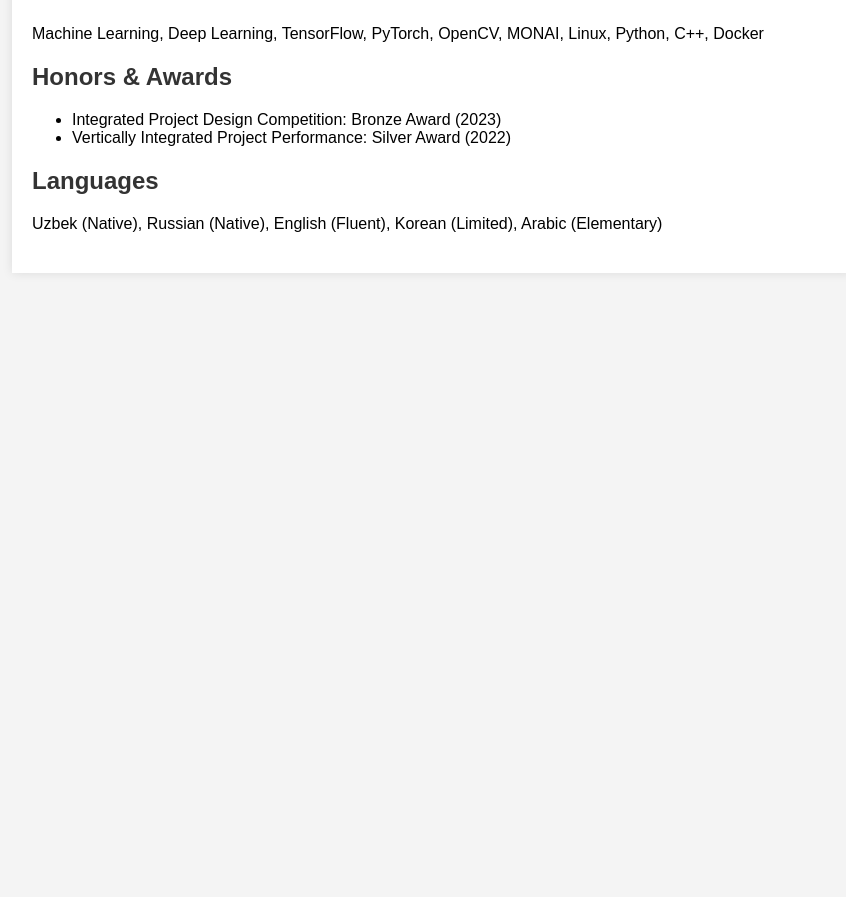
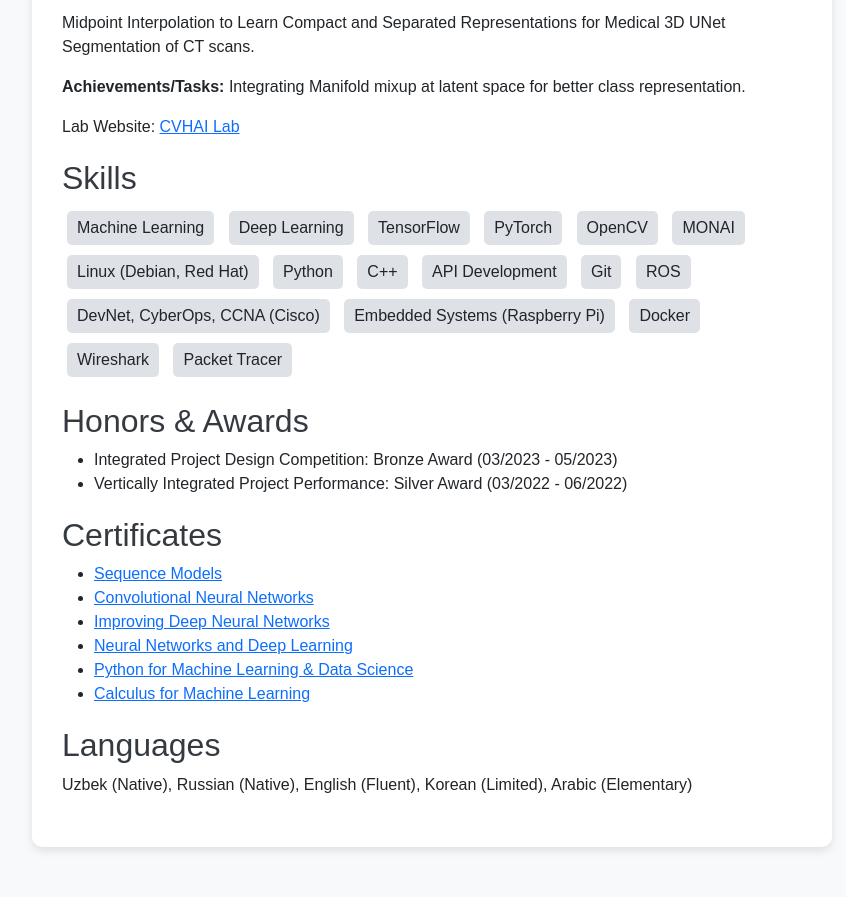
Before and after one commit to ImAli0/ImAli0.github.io, a plain HTML site: page index.html in a window 1280 px wide. Shown: the part 680-1577 px from the top of the page, without its empty margins (208-1054 px from the left). Before the commit the page ends 973 px from the top, so only its background shows below. Drawn offline with nearby package versions, Linux system fonts and the light colour scheme.

Commit message:
Update index.html

```diff
--- a/index.html
+++ b/index.html
@@ -4,41 +4,47 @@
     <meta charset="UTF-8">
     <meta name="viewport" content="width=device-width, initial-scale=1.0">
     <title>Akbarali Vakhitov - Resume</title>
+    <link href="https://cdn.jsdelivr.net/npm/bootstrap@5.3.0/dist/css/bootstrap.min.css" rel="stylesheet">
     <style>
         body {
+            background-color: #f8f9fa;
             font-family: Arial, sans-serif;
-            margin: 0;
-            padding: 20px;
-            background-color: #f4f4f4;
         }
         .container {
             max-width: 800px;
-            margin: auto;
-            background: #fff;
-            padding: 20px;
-            box-shadow: 0 0 10px rgba(0, 0, 0, 0.1);
+            margin: 50px auto;
+            background: white;
+            padding: 30px;
+            border-radius: 10px;
+            box-shadow: 0 4px 8px rgba(0, 0, 0, 0.1);
         }
         h1, h2 {
-            color: #333;
+            color: #343a40;
         }
         .section {
             margin-bottom: 20px;
         }
         .links a {
-            display: block;
-            color: #0073e6;
+            color: #007bff;
             text-decoration: none;
-            margin-bottom: 5px;
+        }
+        .links a:hover {
+            text-decoration: underline;
+        }
+        .skill-box {
+            background: #dee2e6;
+            padding: 5px 10px;
+            border-radius: 5px;
+            display: inline-block;
+            margin: 5px;
         }
     </style>
 </head>
 <body>
     <div class="container">
-        <h1>Akbarali Vakhitov</h1>
-        <p>Email: <a href="mailto:vahidovakbarali@gmail.com">vahidovakbarali@gmail.com</a></p>
-        <p>Location: Incheon, South Korea</p>
-        <p>LinkedIn: <a href="https://linkedin.com/in/vakhitovakbarali">linkedin.com/in/vakhitovakbarali</a></p>
-        <p>GitHub: <a href="https://github.com/ImAli0">github.com/ImAli0</a></p>
+        <h1 class="text-center">Akbarali Vakhitov</h1>
+        <p class="text-center"><a href="mailto:vahidovakbarali@gmail.com">vahidovakbarali@gmail.com</a> | Incheon, South Korea</p>
+        <p class="text-center"><a href="https://linkedin.com/in/vakhitovakbarali">LinkedIn</a> | <a href="https://github.com/ImAli0">GitHub</a></p>
 
         <div class="section">
             <h2>Education</h2>
@@ -49,29 +55,59 @@
         <div class="section">
             <h2>Projects</h2>
             <ul>
-                <li><a href="https://github.com/ImAli0/DeepLearning_projects/tree/main">Multi-Class Classification of Chest Diseases</a></li>
-                <li><a href="https://github.com/ImAli0/DeepLearning_projects/tree/main/Object_Detection_Finetuning_using_Mask_R-CNN">Object Detection Finetuning using Mask R-CNN</a></li>
-                <li><a href="https://github.com/ImAli0/DeepLearning_projects/tree/main/LSTM%20based%20SPAM%20Detector">Spam Detection with LSTM</a></li>
-                <li><a href="https://github.com/ImAli0/DeepLearning_projects/tree/main/NN_from_scratch">Neural Network from Scratch in TensorFlow</a></li>
+                <li><strong>Multi-Class Classification of Chest Diseases:</strong> A deep learning-based classification system for detecting COVID-19, Bacterial Pneumonia, and Normal cases using ResNet50. <a href="https://github.com/ImAli0/DeepLearning_projects/tree/main">GitHub</a></li>
+                <li><strong>Object Detection Finetuning using Mask R-CNN:</strong> Trained on Penn-Fudan Database for pedestrian detection and instance segmentation. <a href="https://github.com/ImAli0/DeepLearning_projects/tree/main/Object_Detection_Finetuning_using_Mask_R-CNN">GitHub</a></li>
+                <li><strong>Spam Detection with LSTM:</strong> Implemented a spam detection system using Long Short-Term Memory (LSTM) networks. <a href="https://github.com/ImAli0/DeepLearning_projects/tree/main/LSTM%20based%20SPAM%20Detector">GitHub</a></li>
+                <li><strong>Neural Network from Scratch in TensorFlow:</strong> Built a simple neural network from scratch without using Keras. <a href="https://github.com/ImAli0/DeepLearning_projects/tree/main/NN_from_scratch">GitHub</a></li>
             </ul>
         </div>
 
         <div class="section">
             <h2>Research Experience & Internship</h2>
             <p><strong>Research Intern at CVHAI Lab, Hanyang University</strong> (10/2024 - Present)</p>
-            <p>Midpoint Interpolation to Learn Compact and Separated Representations for Medical 3D UNet Segmentation of CT scans</p>
+            <p>Midpoint Interpolation to Learn Compact and Separated Representations for Medical 3D UNet Segmentation of CT scans.</p>
+            <p><strong>Achievements/Tasks:</strong> Integrating Manifold mixup at latent space for better class representation.</p>
+            <p>Lab Website: <a href="https://sites.google.com/view/cvhai/members?authuser=0">CVHAI Lab</a></p>
         </div>
 
         <div class="section">
             <h2>Skills</h2>
-            <p>Machine Learning, Deep Learning, TensorFlow, PyTorch, OpenCV, MONAI, Linux, Python, C++, Docker</p>
+            <div class="skill-box">Machine Learning</div>
+            <div class="skill-box">Deep Learning</div>
+            <div class="skill-box">TensorFlow</div>
+            <div class="skill-box">PyTorch</div>
+            <div class="skill-box">OpenCV</div>
+            <div class="skill-box">MONAI</div>
+            <div class="skill-box">Linux (Debian, Red Hat)</div>
+            <div class="skill-box">Python</div>
+            <div class="skill-box">C++</div>
+            <div class="skill-box">API Development</div>
+            <div class="skill-box">Git</div>
+            <div class="skill-box">ROS</div>
+            <div class="skill-box">DevNet, CyberOps, CCNA (Cisco)</div>
+            <div class="skill-box">Embedded Systems (Raspberry Pi)</div>
+            <div class="skill-box">Docker</div>
+            <div class="skill-box">Wireshark</div>
+            <div class="skill-box">Packet Tracer</div>
         </div>
 
         <div class="section">
             <h2>Honors & Awards</h2>
             <ul>
-                <li>Integrated Project Design Competition: Bronze Award (2023)</li>
-                <li>Vertically Integrated Project Performance: Silver Award (2022)</li>
+                <li>Integrated Project Design Competition: Bronze Award (03/2023 - 05/2023)</li>
+                <li>Vertically Integrated Project Performance: Silver Award (03/2022 - 06/2022)</li>
+            </ul>
+        </div>
+
+        <div class="section">
+            <h2>Certificates</h2>
+            <ul>
+                <li><a href="https://coursera.org/verify/U787E2XSF7TW">Sequence Models</a></li>
+                <li><a href="https://www.coursera.org/account/accomplishments/verify/A4UXFKW89MPT">Convolutional Neural Networks</a></li>
+                <li><a href="https://coursera.org/verify/PDLD3JZB96EZ">Improving Deep Neural Networks</a></li>
+                <li><a href="https://coursera.org/verify/6GB7NA65S985">Neural Networks and Deep Learning</a></li>
+                <li><a href="https://www.udemy.com/certificate/UC-aa00005c-163b-4c9b-a3e9-48534933141a/">Python for Machine Learning & Data Science</a></li>
+                <li><a href="https://www.coursera.org/account/accomplishments/records/PZP9QXDXCWF4">Calculus for Machine Learning</a></li>
             </ul>
         </div>
 
```
